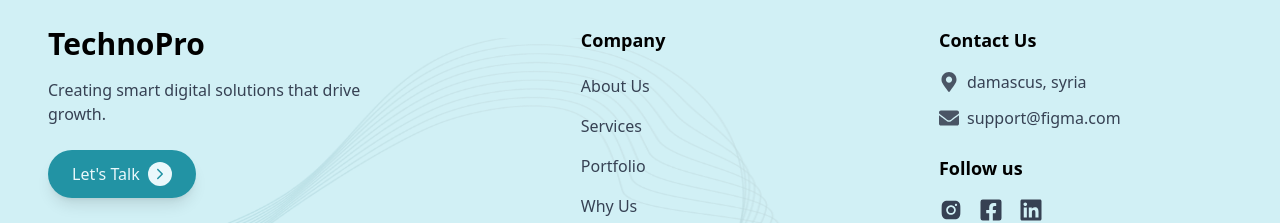
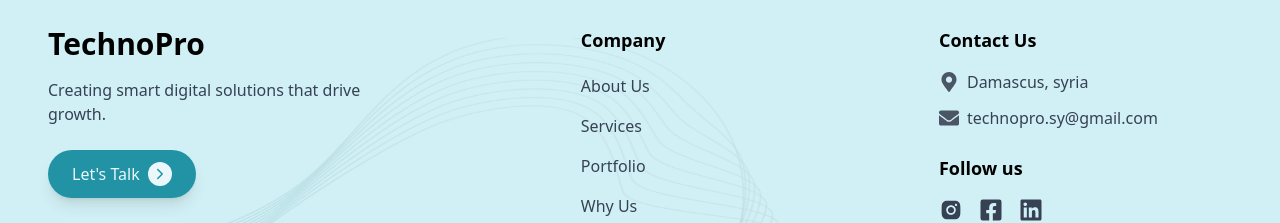
Before and after one commit to moh102moh/technova, a Next.js app in the folder frontend/: page / in a window 1280 px wide. Shown: the part 5469-5692 px from the top of the page. Built offline with nearby package versions, Linux system fonts and the light colour scheme.

Commit message:
Update Footer.jsx

```diff
--- a/frontend/app/components/Footer.jsx
+++ b/frontend/app/components/Footer.jsx
@@ -36,12 +36,19 @@ const Footer = () => {
             <p className="text-gray-700 mb-6 max-w-xs">
               Creating smart digital solutions that drive growth.
             </p>
+            <a
+  href="https://wa.me/96394585707"
+  target="_blank"
+  rel="noopener noreferrer"
+>
   <button className="bg-primary-500 hover:bg-primary-600 text-primary-50 font-medium py-3 px-6 rounded-full transition-colors duration-300 flex items-center gap-2 shadow-lg">
     Let's Talk
     <span className="w-6 h-6 bg-primary-50 rounded-full flex items-center justify-center">
       <IoIosArrowForward className="h-4 w-4 text-primary-500" />
     </span>
   </button>
+</a>
+
           </div>
 
           <div className='flex flex-col md:flex-row justify-between lg:w-[55%] gap-8 md:gap-12'>
@@ -64,29 +71,52 @@ const Footer = () => {
               <div className="space-y-3 mb-6">
                 <div className="flex items-start gap-2">
                   <FaMapMarkerAlt className="h-5 w-5 text-gray-600 mt-0.5 flex-shrink-0" />
-                  <span className="text-gray-700">damascus, syria</span>
+                  <span className="text-gray-700">Damascus, syria</span>
                 </div>
                 <div className="flex items-start gap-2">
                   <FaEnvelope className="h-5 w-5 text-gray-600 mt-0.5 flex-shrink-0" />
-                  <span className="text-gray-700">support@figma.com</span>
+                 <a
+  href="mailto:technopro.sy@gmail.com"
+  className="text-gray-700 hover:text-primary-500 transition"
+>
+  technopro.sy@gmail.com
+</a>
+
                 </div>
               </div>
 
              <h3 className="text-lg font-semibold text-black mb-4">Follow us</h3>
+
 <div className="flex space-x-4">
   {[
-                  { name: 'Instagram', Icon: AiFillInstagram },
-                  { name: 'Facebook', Icon: FaFacebookSquare },
-                  { name: 'LinkedIn', Icon: FaLinkedin }
+    {
+      name: 'Instagram',
+      Icon: AiFillInstagram,
+      url: 'https://www.instagram.com/technopro.sy'
+    },
+    {
+      name: 'Facebook',
+      Icon: FaFacebookSquare,
+      url: 'https://www.facebook.com/share/1DAucQWnmj'
+    },
+    {
+      name: 'LinkedIn',
+      Icon: FaLinkedin,
+      url: 'https://www.linkedin.com/company/technopro-sy'
+    }
   ].map((social) => (
     <a
       key={social.name}
-                    href="#"
+      href={social.url}
+      target="_blank"
+      rel="noopener noreferrer"
       className="text-gray-700 hover:text-primary-500 transition-colors duration-300"
       aria-label={social.name}
     >
       <social.Icon className="h-6 w-6" />
     </a>
+
+
                 ))}
               </div>
             </div>
```
Lines whose indentation alone changed are shown as unchanged.
